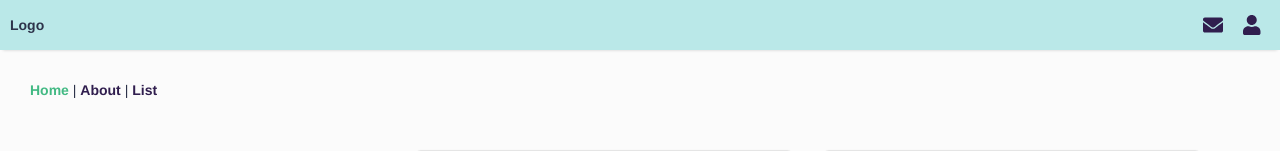
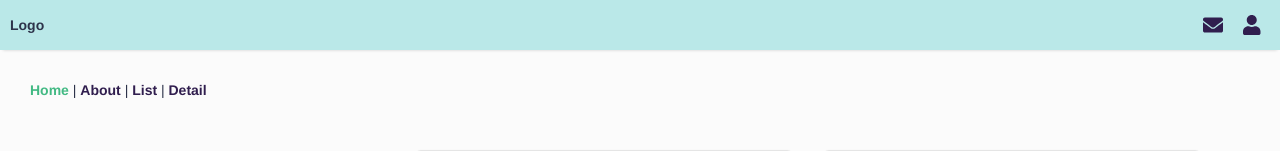
Before and after one commit to scene-live/t-housekeeper, a Vue app: page /#/ in a window 1280 px wide. Shown: the top 151 px of the page. Built offline with nearby package versions, Linux system fonts and the light colour scheme; what v-calendar would draw is missing.

Commit message:
申込をするための詳細ページを追加した。

```diff
--- a/src/App.vue
+++ b/src/App.vue
@@ -4,7 +4,8 @@
     <div id="nav">
       <router-link to="/">Home</router-link> |
       <router-link to="/about">About</router-link> |
-      <router-link to="/list">List</router-link>
+      <router-link to="/list">List</router-link> |
+      <router-link to="/detail">Detail</router-link>
     </div>
     <div class="l-contents">
       <router-view/>
--- a/src/components/FooterNavi.vue
+++ b/src/components/FooterNavi.vue
@@ -3,6 +3,7 @@
     <li class="footer-navi-item"><router-link to="/">Home</router-link></li>
     <li class="footer-navi-item"><router-link to="/about">About</router-link></li>
     <li class="footer-navi-item"><router-link to="/list">List</router-link></li>
+    <li class="footer-navi-item"><router-link to="/detail">Detail</router-link></li>
   </ul>
 </template>
 
--- a/src/router/index.ts
+++ b/src/router/index.ts
@@ -21,7 +21,12 @@ const routes = [
   {
     path: '/list',
     name: 'List',
-    component: () => import(/* webpackChunkName: "about" */ '../views/List.vue'),
+    component: () => import(/* webpackChunkName: "list" */ '../views/List.vue'),
+  },
+  {
+    path: '/detail',
+    name: 'Detail',
+    component: () => import(/* webpackChunkName: "detail" */ '../views/Detail.vue'),
   },
 ];
 
--- /dev/null
+++ b/src/views/Detail.vue
@@ -0,0 +1,18 @@
+<template>
+  <div class="detail">
+    <p>This is Detail page.</p>
+  </div>
+</template>
+
+<script lang="ts">
+import { Component, Vue } from 'vue-property-decorator';
+
+@Component
+export default class Detail extends Vue {}
+</script>
+
+<style lang="scss" scoped>
+  .detail {
+   @include inner;
+  }
+</style>
```
